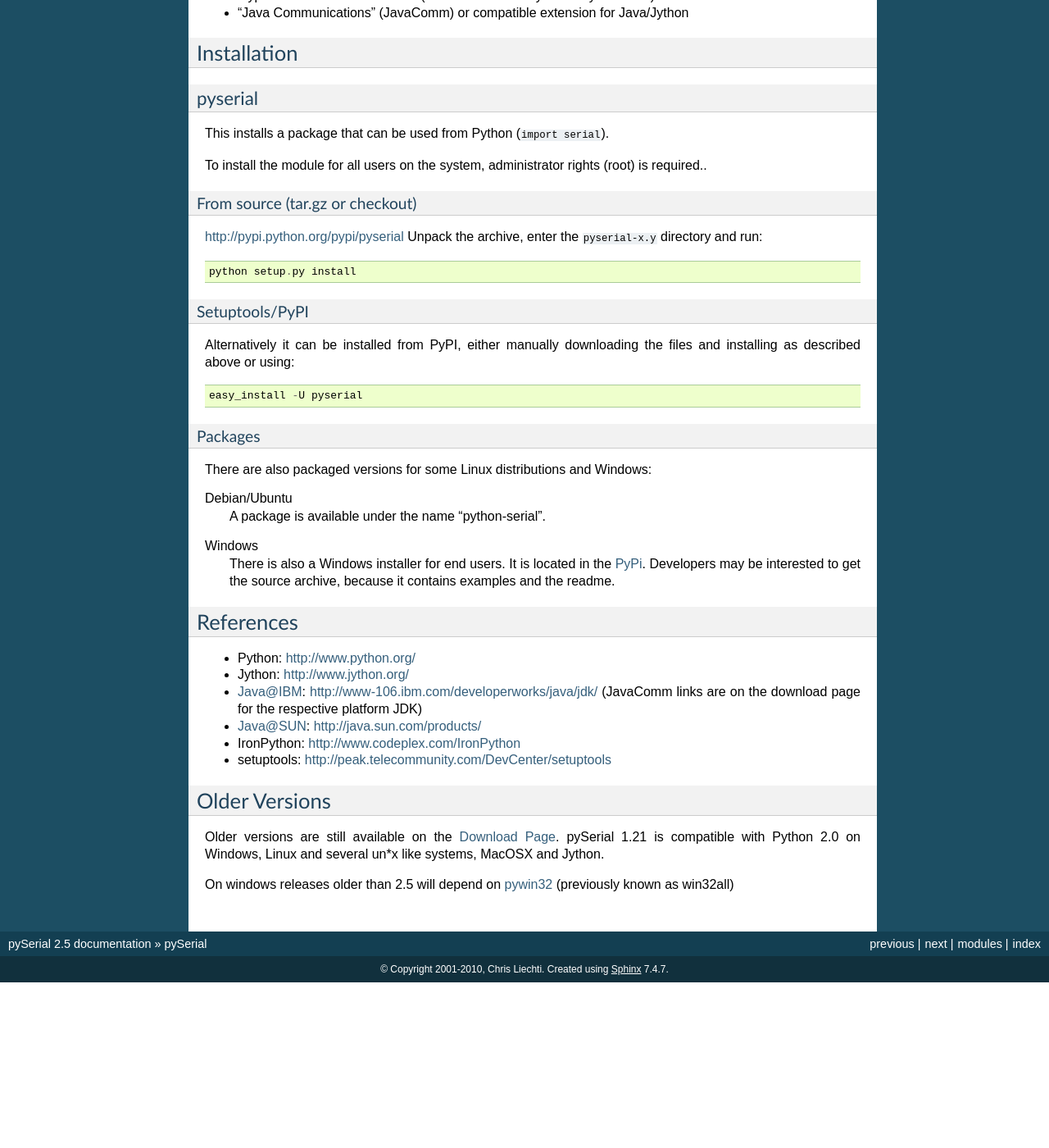
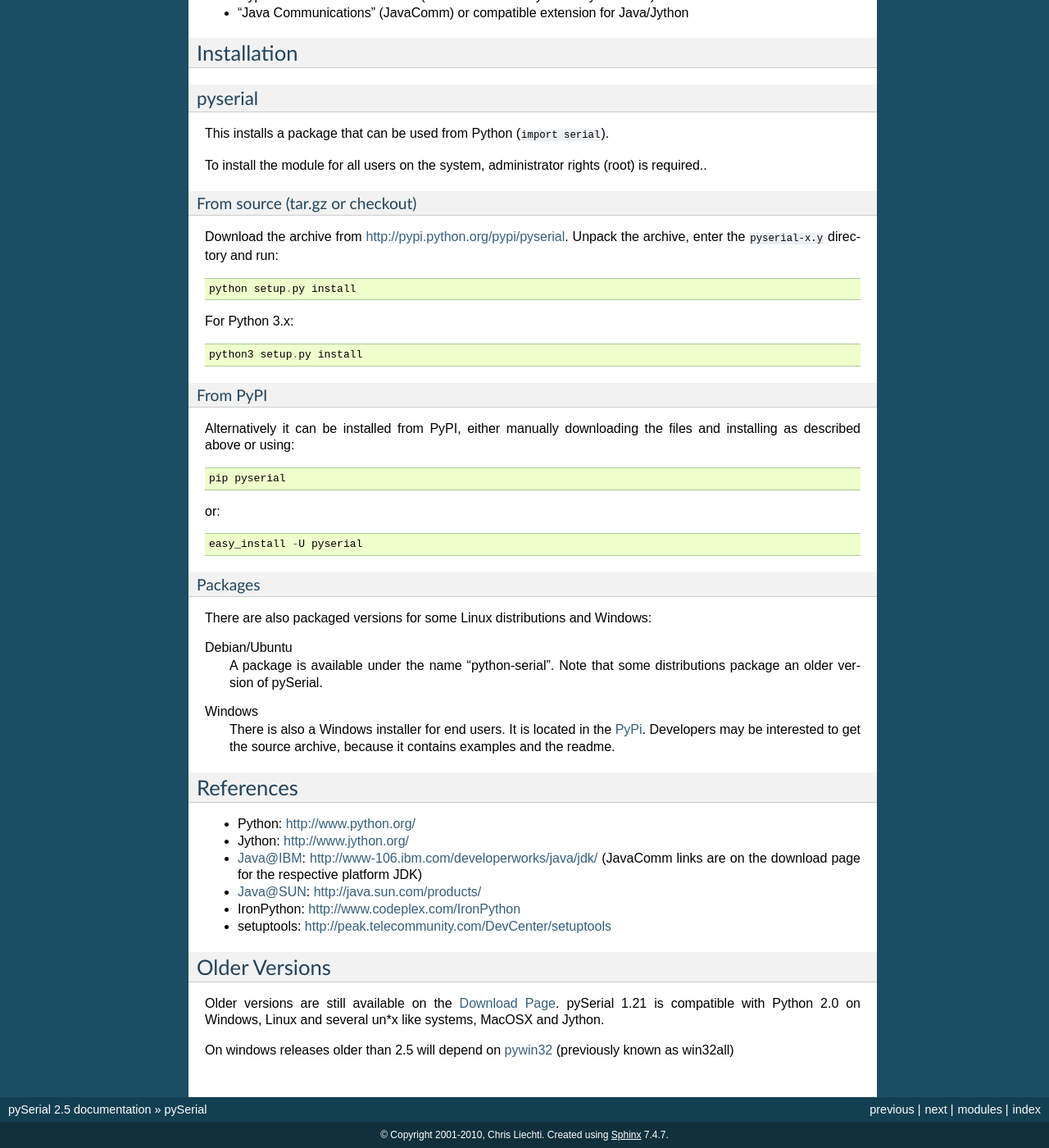
Before and after one commit to pyserial/pyserial, a Sphinx documentation site: the page built from pyserial/documentation/pyserial.rst, in a window 1280 px wide and 1400 px high, scrolled down 813 px. Shown: the whole window at 82% size. Built offline with Sphinx 7.4.7, drawn with Linux system fonts in a browser that asks for light colours; before the commit the page ends 2011 px from its top, so only the background shows below that; some of the changed text lies outside the part shown.

Commit message:
- python3, pip - use False instead of 0

```diff
--- a/pyserial/documentation/pyserial.rst
+++ b/pyserial/documentation/pyserial.rst
@@ -62,15 +62,23 @@
 
 From source (tar.gz or checkout)
 ~~~~~~~~~~~~~~~~~~~~~~~~~~~~~~~~
-http://pypi.python.org/pypi/pyserial
+Download the archive from http://pypi.python.org/pypi/pyserial.
 Unpack the archive, enter the ``pyserial-x.y`` directory and run::
 
     python setup.py install
 
-Setuptools/PyPI
-~~~~~~~~~~~~~~~
+For Python 3.x::
+
+    python3 setup.py install
+
+From PyPI
+~~~~~~~~~
 Alternatively it can be installed from PyPI, either manually downloading the
 files and installing as described above or using::
+
+    pip pyserial
+
+or::
 
     easy_install -U pyserial
 
@@ -79,7 +87,8 @@
 There are also packaged versions for some Linux distributions and Windows:
 
 Debian/Ubuntu
-    A package is available under the name "python-serial".
+    A package is available under the name "python-serial". Note that some
+    distributions package an older version of pySerial.
 
 Windows
     There is also a Windows installer for end users. It is located in the
--- a/pyserial/documentation/pyserial_api.rst
+++ b/pyserial/documentation/pyserial_api.rst
@@ -85,6 +85,9 @@
 
         *dsrdtr* is not supported by all platforms (silently ignored). Setting
         it to ``None`` has the effect that its state follows *rtscts*.
+
+        .. versionchanged:: 2.5
+            *dsrdtr* now defaults fo False (instead of *None*)
 
     .. method:: open()
 
```
Also changed, not shown: other parts of pyserial/documentation/pyserial.rst (+1 -1 lines), other parts of pyserial/documentation/pyserial_api.rst (+1 -1 lines).
